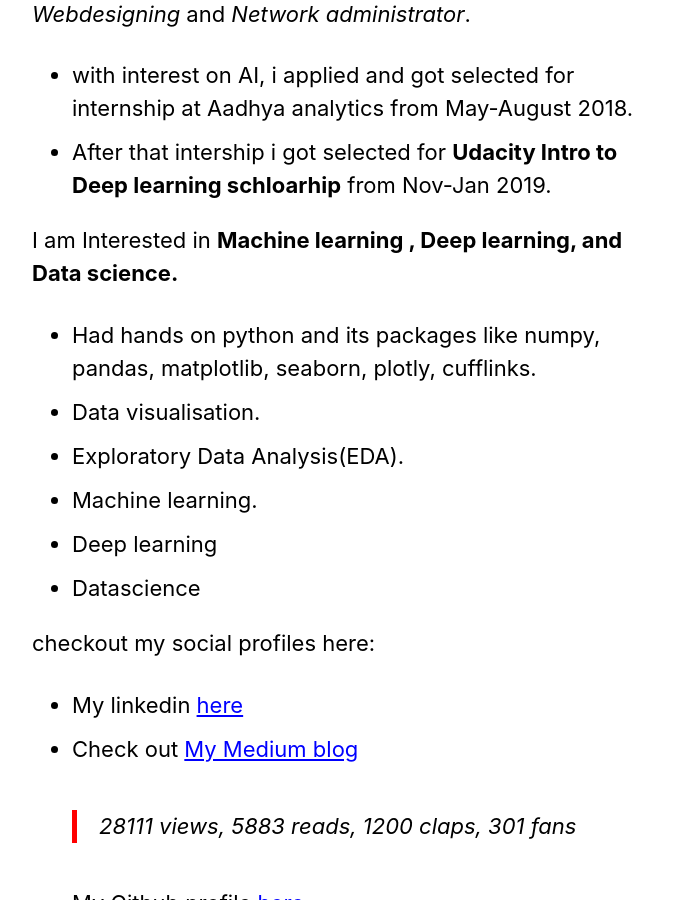
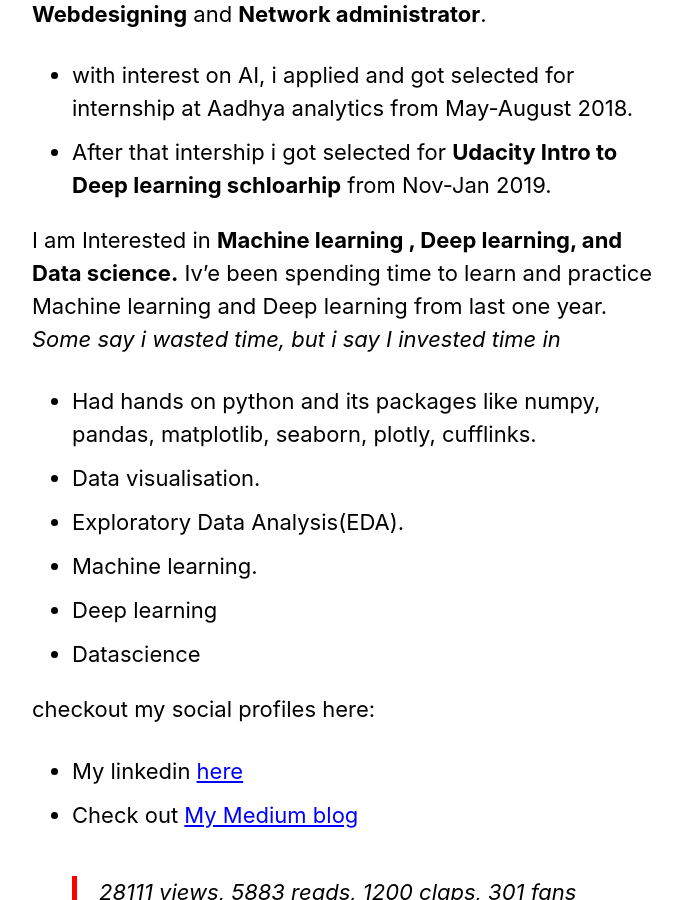
Before and after one commit to purnasai/purnasai.github.io, a Jekyll site: the page built from about/index.md, in a window 1280 px wide and 900 px high, scrolled down 1727 px. Shown: the whole window, without its empty margins (290-972 px from the left). Built offline with Jekyll 4.4.1, drawn with Linux system fonts in a browser that asks for light colours; cached includes are drawn as plain includes.

Commit message:
time invested in above added

```diff
--- a/about/index.md
+++ b/about/index.md
@@ -28,11 +28,11 @@ header:
 
 I love being surroundded by tech & techies.
 
- In my final year i come to know about AI through a friend of mine. I got selected for 2 jobs in campus interview for *Webdesigning* and *Network administrator*.
+ In my final year i come to know about AI through a friend of mine. I got selected for 2 jobs in campus interview for **Webdesigning** and **Network administrator**.
  - with interest on AI, i applied and got selected for internship at Aadhya analytics from May-August 2018.
  - After that intership i got selected for **Udacity Intro to Deep learning schloarhip** from Nov-Jan 2019.
 
- I am Interested in **Machine learning , Deep learning, and Data science.**
+ I am Interested in **Machine learning , Deep learning, and Data science.** Iv'e been spending time to learn and practice Machine learning and Deep learning from last one year. *Some say i wasted time, but i say I invested time in*
 
  - Had hands on python and its packages like numpy, pandas, matplotlib, seaborn, plotly, cufflinks.
  - Data visualisation.
```
